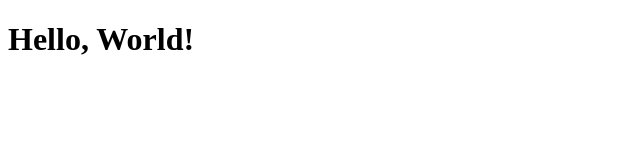
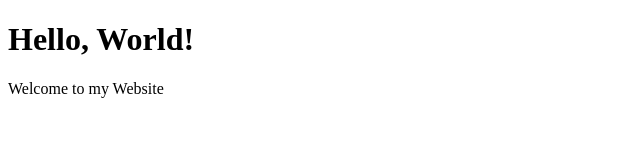
Before and after one commit to Usman-f22m015/my-website, a plain HTML site: page index.html in a window 1280 px wide. Shown: the whole page, without its empty margins (0-640 px from the left). Drawn offline with Linux system fonts and the light colour scheme.

Commit message:
Added welcome message

```diff
--- a/index.html
+++ b/index.html
@@ -7,5 +7,6 @@
 </head>
 <body>
     <h1>Hello, World!</h1>
+    <p>Welcome to my Website</p>
 </body>
 </html>
```
